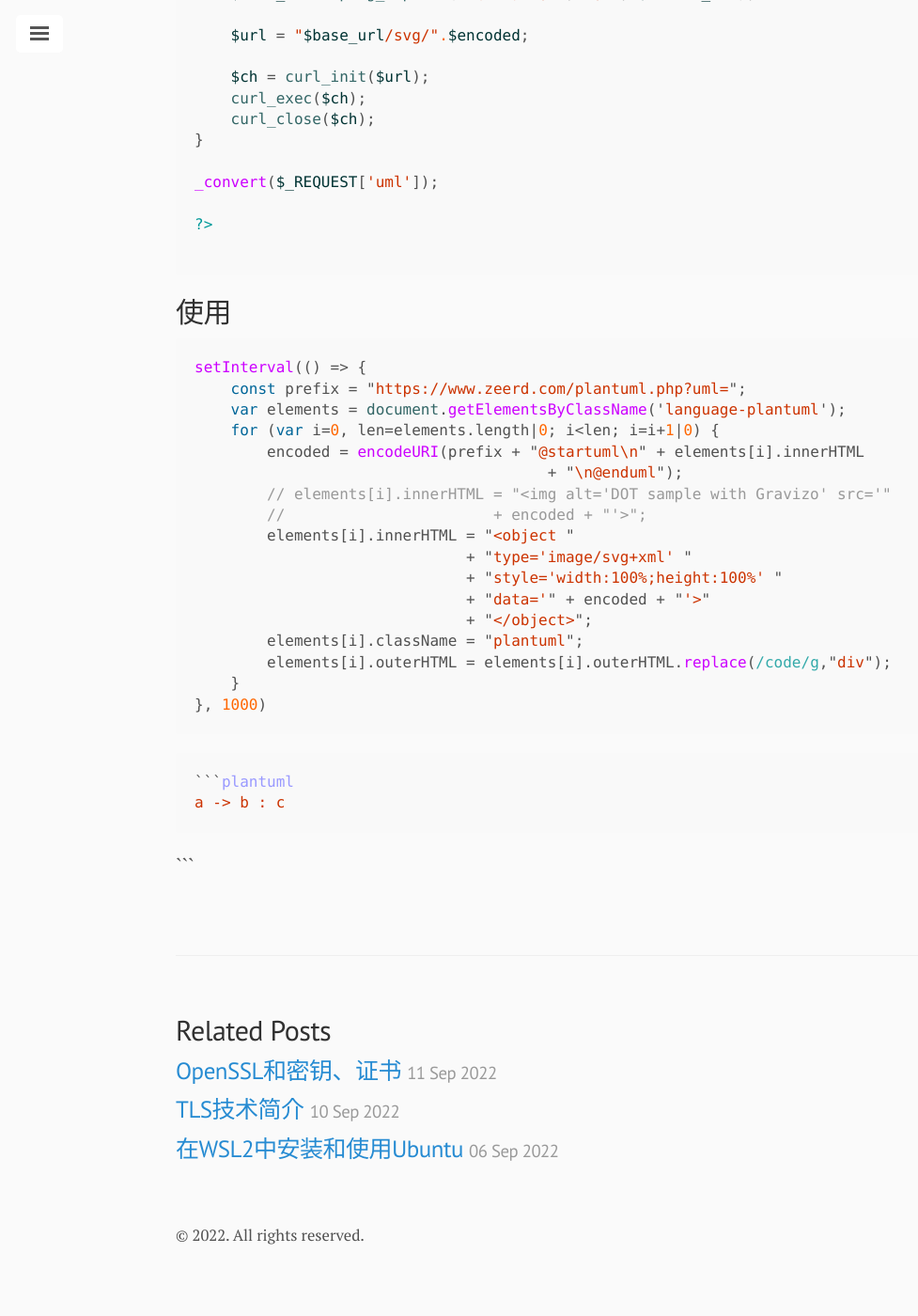
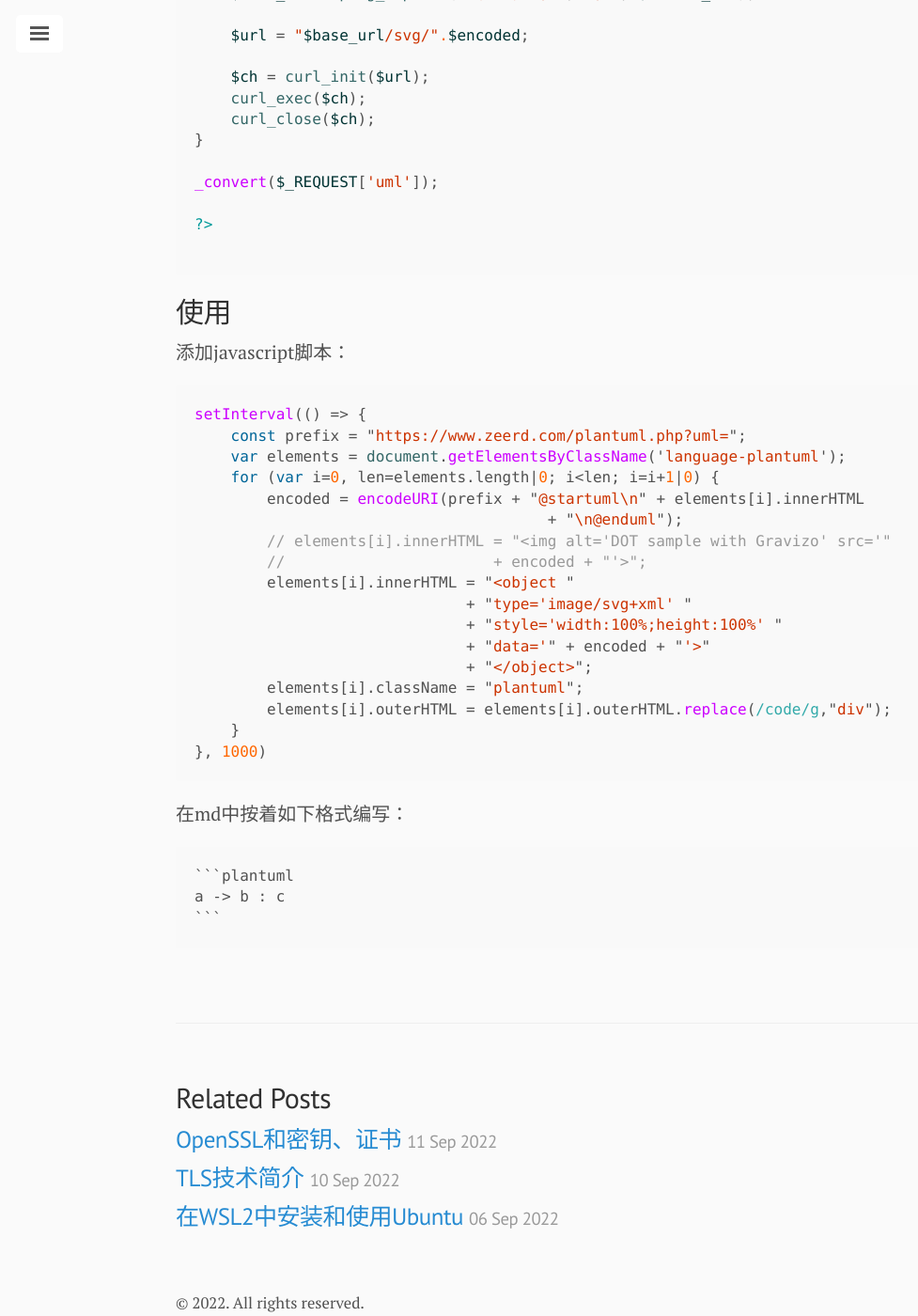
Before and after one commit to zeerd/zeerd.github.io, a Jekyll site: the page built from _posts/2022-09-14-self-host-plantuml-php.md, in a window 1280 px wide and 1400 px high, scrolled down 1213 px. Shown: the whole window at 94% size, without its empty margins (43-1020 px from the left). Built offline with Jekyll 4.4.1, drawn with Linux system fonts in a browser that asks for light colours; comment, search, counter and statistics services are not loaded; before the commit the page ends 2541 px from its top, so only the background shows below that.

Commit message:
Update 2022-09-14-self-host-plantuml-php.md

````diff
--- a/_posts/2022-09-14-self-host-plantuml-php.md
+++ b/_posts/2022-09-14-self-host-plantuml-php.md
@@ -61,6 +61,7 @@ _convert($_REQUEST['uml']);
 
 ## 使用
 
+添加javascript脚本：
 
 ```javascript
 setInterval(() => {
@@ -82,8 +83,10 @@ setInterval(() => {
 }, 1000)
 ```
 
-```markdown
+在md中按着如下格式编写：
+
+<pre>
 ```plantuml
 a -> b : c
 ```
-```
+</pre>
````
